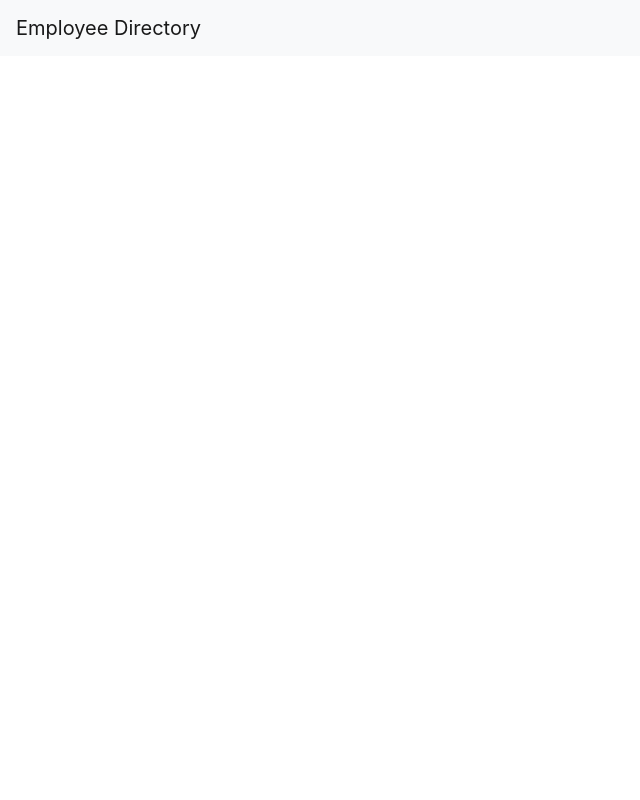
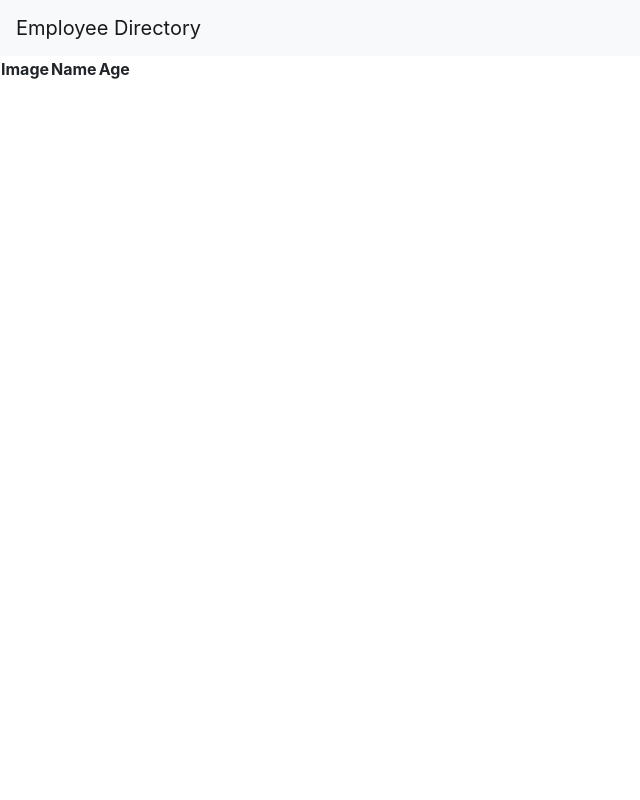
Before and after one commit to Christopher-Lamb/Employee-Directory, a React (Create React App) app: page / in a window 1280 px wide. Shown: the top 800 px of the page, without its empty margins (0-640 px from the left). Built offline with nearby package versions, Linux system fonts and the light colour scheme.

Commit message:
Table Component

```diff
--- /dev/null
+++ b/src/components/Row/index.js
@@ -0,0 +1,7 @@
+import React from "react";
+
+function Row(props) {
+  return <tr>{props.children}</tr>;
+}
+
+export default Row;
--- /dev/null
+++ b/src/components/Table/index.js
@@ -0,0 +1,16 @@
+import React from "react";
+
+function Table(props) {
+  return (
+    <div>
+      <tr>
+        <th>Image</th>
+        <th>Name</th>
+        <th>Age</th>
+      </tr>
+      {props.children}
+    </div>
+  );
+}
+
+export default Table;
--- a/src/pages/Home.js
+++ b/src/pages/Home.js
@@ -1,15 +1,29 @@
 import React, { Component } from "react";
-// import API from "../utils/API";
+import Table from "../components/Table";
+import Row from "../components/Row";
+import API from "../utils/API";
 
 class Home extends Component {
   state = {
-    image: "",
-    match: false,
-    matchCount: 0,
+    employee: [],
+  };
+
+  getEmployees = (query) => {
+    API.getEmployeeData(query).then((res) => {
+      this.setState({
+        employees: res.data.results,
+      });
+    });
   };
 
   render() {
-    return <div></div>;
+    return (
+      <div>
+        <Table>
+          <Row></Row>
+        </Table>
+      </div>
+    );
   }
 }
 
--- a/src/utils/API.js
+++ b/src/utils/API.js
@@ -1,9 +1,9 @@
 import axios from "axios";
 const BASEURL = "https://randomuser.me/api/?results=";
-const US = "&nat=us";
+const NAT = "&nat=us";
 
-export default {
-  getEmployeeData: function (query) {
-    return axios.get(BASEURL + query + US);
-  },
+let getEmployeeData = (query) => {
+  return axios.get(BASEURL + query + NAT);
 };
+
+export default getEmployeeData;
```
Also changed, not shown: src/components/Col/index.js (added, +7 -0 lines).
